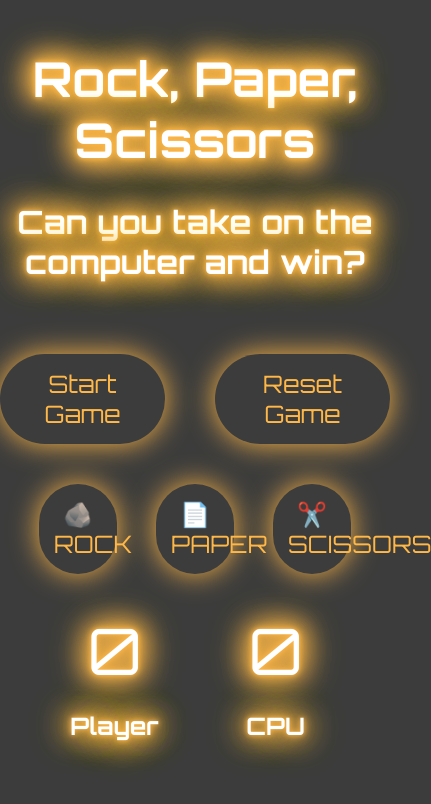
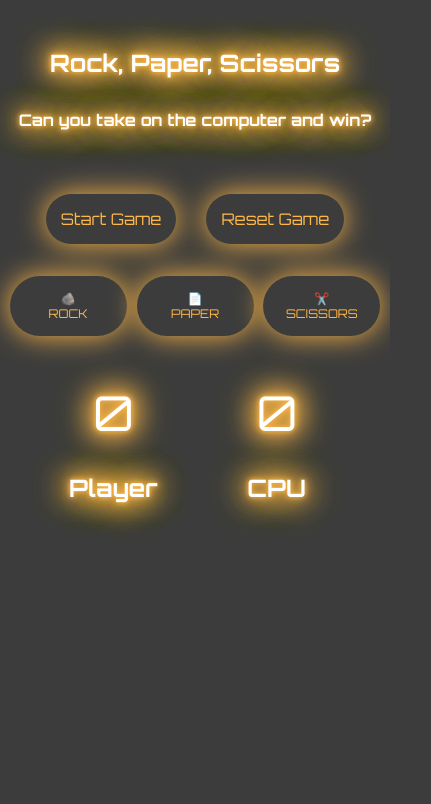
Before and after one commit to rjmills87/Rock-Paper-Scissors-Project, a plain HTML site: page index.html in a window 390 px wide. Shown: the whole page, 431 px wide, since content can reach past the window. Drawn offline with Linux system fonts and the light colour scheme.

Commit message:
Added media query for smartphone screens

```diff
--- a/style.css
+++ b/style.css
@@ -127,3 +127,90 @@ p {
   color: #ff2b1a;
   text-shadow: none;
 }
+
+/* Styles for mobile */
+@media screen and (max-width: 480px) and (orientation: portrait) {
+  body {
+    text-align: center;
+  }
+
+  .game__heading {
+    margin-top: 2rem;
+    font-size: 1.5rem;
+    padding: 1rem 0rem;
+  }
+
+  .game__sub-heading {
+    font-size: 1rem;
+    padding: 1rem 0rem;
+  }
+
+  #game-active_text > h3 {
+    font-size: 1rem;
+    padding: 1rem 0rem;
+  }
+
+  .play__buttons {
+    display: flex;
+    justify-content: center;
+    align-items: center;
+    gap: 30px;
+    margin-top: 2rem;
+    padding: 1rem 1rem;
+  }
+
+  .play__buttons > button,
+  .choice__buttons > button {
+    background-color: #3c3c3c;
+    -webkit-border-radius: 60px;
+    border-radius: 60px;
+    border: none;
+    color: #ffb848;
+    cursor: pointer;
+    display: inline-block;
+    font-family: inherit;
+    font-size: 1rem;
+    text-align: center;
+    text-decoration: none;
+  }
+
+  .choice__buttons > button {
+    font-size: 0.75rem;
+  }
+  .choice__buttons {
+    display: flex;
+    flex-direction: row;
+    justify-content: space-evenly;
+    align-items: center;
+    padding: 1rem 0rem;
+  }
+
+  .rock-button,
+  .paper-button,
+  .scissors-button {
+    width: 30%;
+  }
+
+  #game__scores {
+    display: flex;
+    align-items: center;
+    justify-content: space-evenly;
+  }
+
+  .player-score,
+  .computer-score {
+    font-size: 3rem;
+    padding: 30px;
+  }
+
+  .roundText {
+    font-size: 1.25rem;
+    padding: 1rem 1rem;
+    margin-top: 2rem;
+  }
+
+  #result__text {
+    font-size: 1.5rem;
+    padding: 1rem 1rem;
+  }
+}
```
